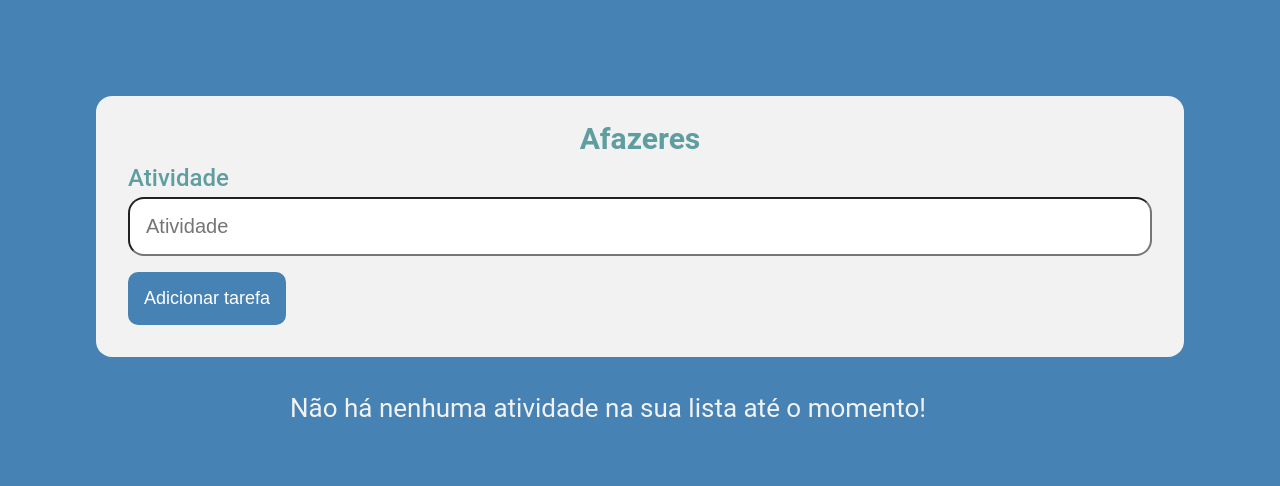
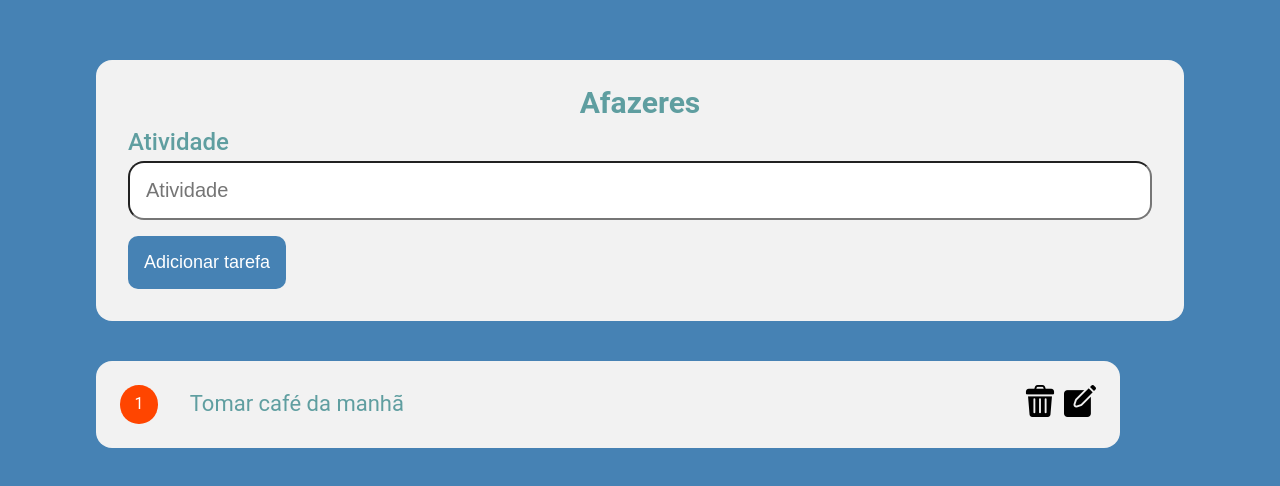
Before and after one commit to MathGPereira/to-do-list, an Angular app in the folder to-do-list/: page / in a window 1280 px wide. Shown: the part 158-644 px from the top of the page. Built offline with nearby package versions, Linux system fonts and the light colour scheme; data requests are answered from the project's data file.

Commit message:
Criando os ícones de lixeira e de editar da lista

```diff
--- a/to-do-list/src/app/componentes/atividades/atividade/atividade.component.css
+++ b/to-do-list/src/app/componentes/atividades/atividade/atividade.component.css
@@ -19,4 +19,18 @@
 .atividade p {
     color: #5f9ea0;
     font-size: 22px;
+    flex-grow: 1;
 }
+
+.deletar::before, .alterar::before {
+    cursor: pointer;
+}
+
+.deletar::before {
+    content: url("../../../../assets/icones/excluir.png");
+    margin-right: .5rem;
+}
+
+.alterar::before {
+    content: url("../../../../assets/icones/editar.png");
+}
--- a/to-do-list/src/backend/db.json
+++ b/to-do-list/src/backend/db.json
@@ -1,3 +1,8 @@
 {
-  "atividades": []
+  "atividades": [
+    {
+      "atividade": "Tomar café da manhã",
+      "id": 1
+    }
+  ]
 }
```
Also changed, not shown: to-do-list/src/assets/icones/editar.png (added), to-do-list/src/assets/icones/excluir.png (added).
